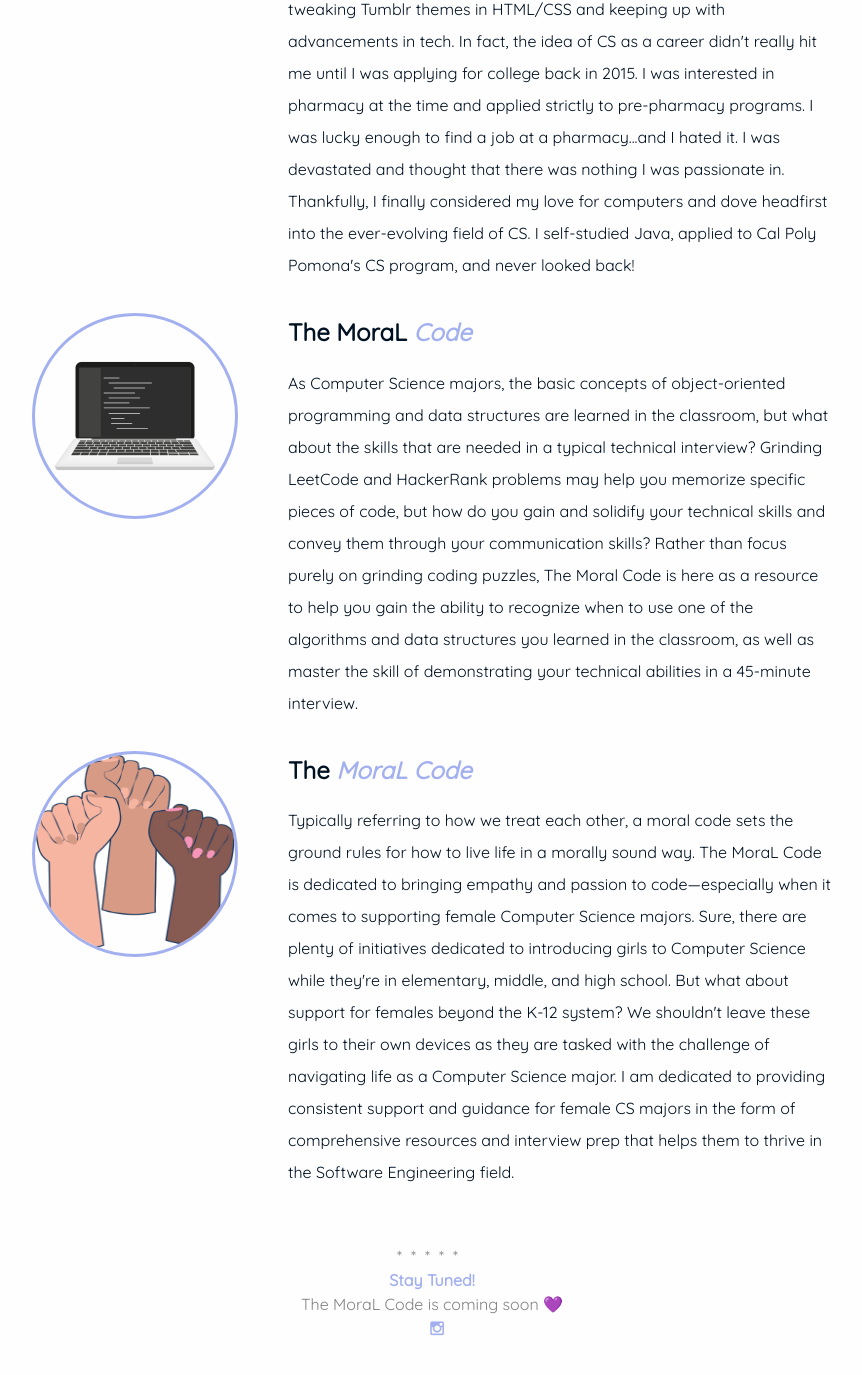
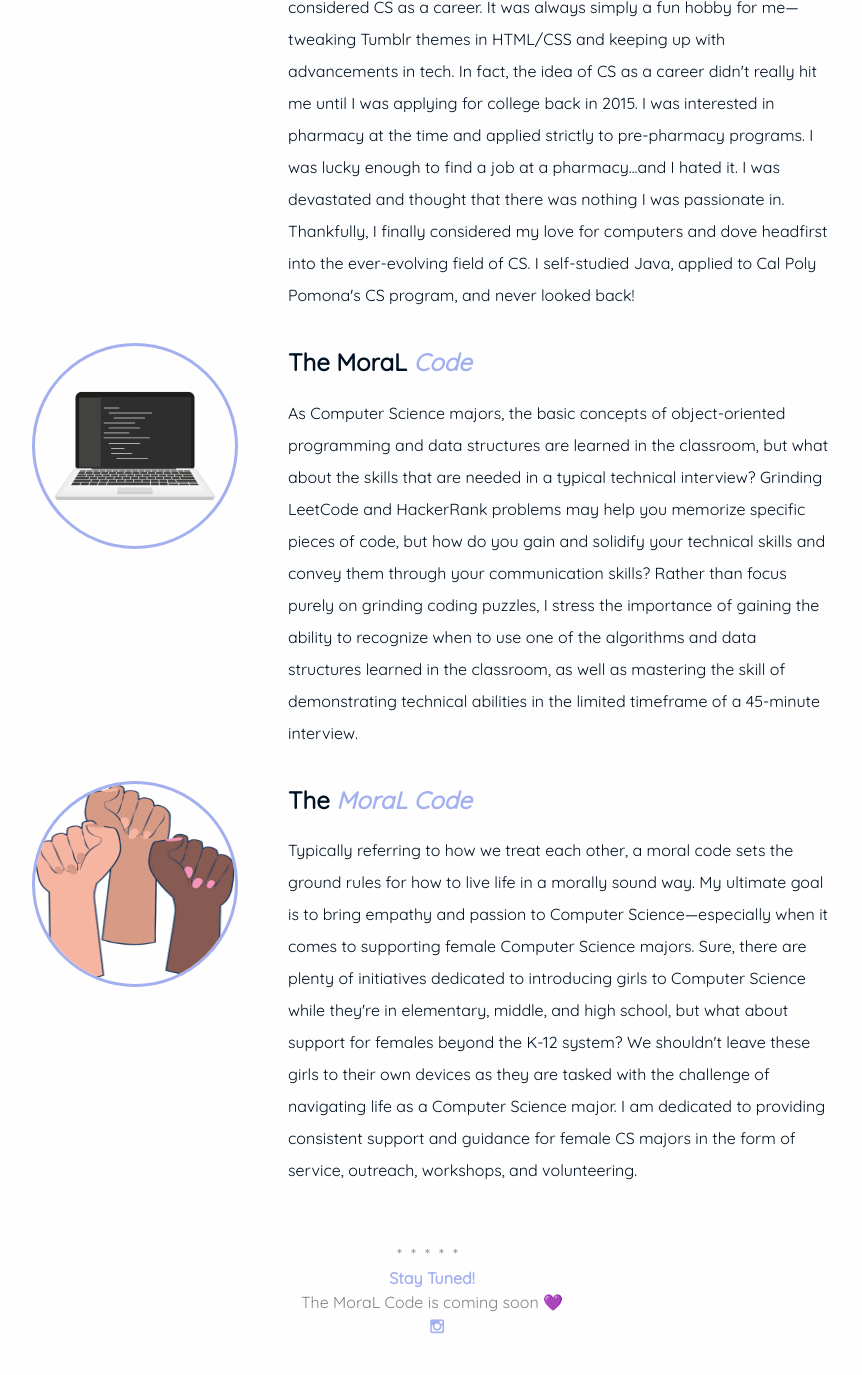
Before and after one commit to themoralcodeorg/themoralcodeorg.github.io, a Jekyll site: the page built from index.md, in a window 1280 px wide and 1400 px high, scrolled down 692 px. Shown: the top 1375 px of the window, without its empty margins (208-1070 px from the left). Built offline with Jekyll 4.4.1, drawn with Linux system fonts in a browser that asks for light colours; some of the changed text lies outside the part shown.

Commit message:
Update index.md

```diff
--- a/index.md
+++ b/index.md
@@ -1,7 +1,7 @@
 ---
 layout: page
 title: The MoraL Code
-subtitle: Dedicated to providing consistent support, guidance, and experience to female Computer Science majors
+subtitle: I'm dedicated to bringing empathy and passion to the Undergraduate Computer Science Major experience. Read on to learn about my philosophy.
 sitemap:
   priority: 0.9
 ---
@@ -27,7 +27,7 @@
 </div>
 <div class="column-right">
 <h2>The MoraL <strong><em>Code</em></strong></h2>
-<p>As Computer Science majors, the basic concepts of object-oriented programming and data structures are learned in the classroom, but what about the skills that are needed in a typical technical interview? Grinding LeetCode and HackerRank problems may help you memorize specific pieces of code, but how do you gain and solidify your technical skills and convey them through your communication skills? Rather than focus purely on grinding coding puzzles, The Moral Code is here as a resource to help you gain the ability to recognize when to use one of the algorithms and data structures you learned in the classroom, as well as master the skill of demonstrating your technical abilities in a 45-minute interview.</p>
+<p>As Computer Science majors, the basic concepts of object-oriented programming and data structures are learned in the classroom, but what about the skills that are needed in a typical technical interview? Grinding LeetCode and HackerRank problems may help you memorize specific pieces of code, but how do you gain and solidify your technical skills and convey them through your communication skills? Rather than focus purely on grinding coding puzzles, I stress the importance of gaining the ability to recognize when to use one of the algorithms and data structures learned in the classroom, as well as mastering the skill of demonstrating technical abilities in the limited timeframe of a 45-minute interview.</p>
 </div>
 </div>
 </div>
@@ -39,7 +39,7 @@
 </div>
 <div class="column-right">
 <h2>The <strong><em>MoraL Code</em></strong></h2>
-<p>Typically referring to how we treat each other, a moral code sets the ground rules for how to live life in a morally sound way. The MoraL Code is dedicated to bringing empathy and passion to code—especially when it comes to supporting female Computer Science majors. Sure, there are plenty of initiatives dedicated to introducing girls to Computer Science while they're in elementary, middle, and high school. But what about support for females beyond the K-12 system? We shouldn't leave these girls to their own devices as they are tasked with the challenge of navigating life as a Computer Science major. I am dedicated to providing consistent support and guidance for female CS majors in the form of comprehensive resources and interview prep that helps them to thrive in the Software Engineering field.</p>
+<p>Typically referring to how we treat each other, a moral code sets the ground rules for how to live life in a morally sound way. My ultimate goal is to bring empathy and passion to Computer Science—especially when it comes to supporting female Computer Science majors. Sure, there are plenty of initiatives dedicated to introducing girls to Computer Science while they're in elementary, middle, and high school, but what about support for females beyond the K-12 system? We shouldn't leave these girls to their own devices as they are tasked with the challenge of navigating life as a Computer Science major. I am dedicated to providing consistent support and guidance for female CS majors in the form of service, outreach, workshops, and volunteering. </p>
 </div>
 </div>
 </div>
```
